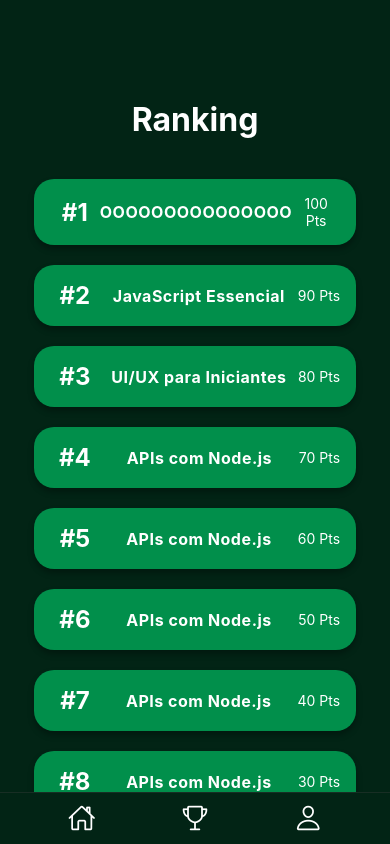
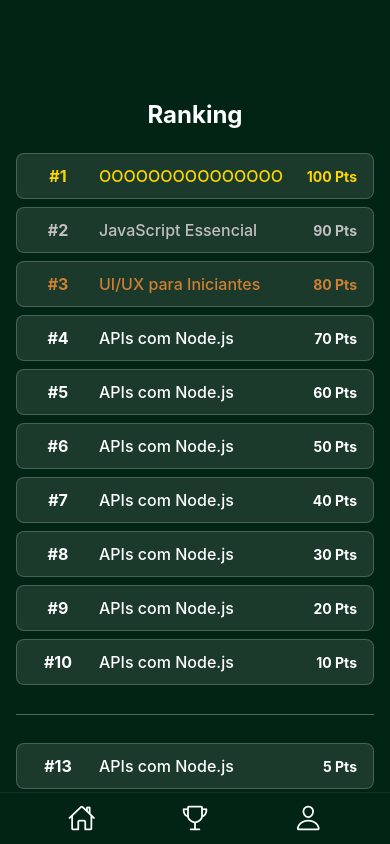
Before and after one commit to arthurfary/udescore, a React Native app in the folder frontend/: screen /Rank in a window 390 px wide. Built offline with nearby package versions, Linux system fonts and the light colour scheme.

Commit message:
ranking funcional

```diff
--- a/frontend/src/app/rank/rank.styles.ts
+++ b/frontend/src/app/rank/rank.styles.ts
@@ -3,75 +3,134 @@ import { COLORS } from "../../constants/colors";
 
 const styles = StyleSheet.create({
   container: {
+    flex: 1,
     backgroundColor: COLORS.background,
-    flex: 1,
-    alignItems: "center",
-    justifyContent: "center",
+    paddingHorizontal: 16,
+    paddingTop: 100,
   },
-  courseCard: {
-    marginBottom: 20,
-    borderRadius: 20,
-    overflow: "hidden",
-    elevation: 8,
-    shadowColor: "#000",
-    width: "90%",
-    backgroundColor: COLORS.terciary,
-    shadowOffset: {
-      width: 0,
-      height: 4,
-    },
-    shadowOpacity: 0.3,
-    shadowRadius: 6,
-  },
-  courseBackground: {
-    height: 140,
-    width: "100%",
-    position: "relative",
-    justifyContent: "flex-end",
-    borderRadius: 20,
-  },
-  courseLabel: {
-    display: "flex",
-    flexDirection: "row",
-    justifyContent: "space-between",
-    alignItems: "center",
-    padding: 16,
-  },
-  myLabel: {
-    display: "flex",
-    flexDirection: "row",
-    justifyContent: "space-between",
-    alignItems: "center",
-    padding: 16,
-    backgroundColor: COLORS.quaternary,
-  },
-  position: {
-    color: "#ffffff",
+
+  title: {
     fontSize: 24,
     fontWeight: "bold",
     textAlign: "center",
-    width: 50,
+    marginBottom: 20,
+    color: COLORS.text || "#FFFFFF",
   },
-  courseName: {
-    color: "#ffffff",
+
+  scrollView: {
+    flex: 1,
+  },
+
+  scrollContent: {
+    paddingBottom: 100, // Margem inferior para não ficar atrás do menu
+  },
+
+  rankItem: {
+    flexDirection: "row",
+    alignItems: "center",
+    backgroundColor: "rgba(255, 255, 255, 0.1)",
+    marginVertical: 4,
+    paddingVertical: 12,
+    paddingHorizontal: 16,
+    borderRadius: 8,
+    borderWidth: 1,
+    borderColor: "rgba(255, 255, 255, 0.2)",
+  },
+
+  // Estilo especial para destacar o item do usuário
+  userRankItem: {
+    backgroundColor: COLORS.quaternary,
+    borderColor: COLORS.quaternary,
+    borderWidth: 2,
+    shadowColor: COLORS.quaternary,
+    shadowOffset: {
+      width: 0,
+      height: 2,
+    },
+    shadowOpacity: 0.3,
+    shadowRadius: 4,
+    elevation: 5,
+  },
+
+  position: {
     fontSize: 16,
     fontWeight: "bold",
-    textAlign: "center",
-    letterSpacing: 0.5,
-  },
-  coursePoints: {
-    color: "#ffffff",
-    fontSize: 14,
+    width: 50,
     textAlign: "center",
   },
-  title: {
-    color: COLORS.text,
-    fontSize: 32,
+
+  name: {
+    flex: 1,
+    fontSize: 16,
+    fontWeight: "500",
+    marginLeft: 16,
+  },
+
+  // Estilo especial para destacar o nome do usuário
+  userName: {
     fontWeight: "bold",
-    marginBottom: 40,
-    textAlign: "center",
+    fontSize: 18,
+    color: "#FFFFFF",
+    textShadowColor: "rgba(0, 122, 255, 0.8)",
+    textShadowOffset: { width: 0, height: 1 },
+    textShadowRadius: 2,
+  },
+
+  points: {
+    fontSize: 14,
+    fontWeight: "bold",
+    textAlign: "right",
+    minWidth: 60,
+  },
+
+  separator: {
+    height: 20,
+    justifyContent: "center",
+    alignItems: "center",
+    marginVertical: 15,
+  },
+
+  separatorLine: {
     width: "100%",
-    paddingHorizontal: 16,
+    height: 1,
+    backgroundColor: "rgba(255, 255, 255, 0.3)",
+  },
+
+  // Estilos antigos mantidos para compatibilidade (caso ainda sejam referenciados)
+  courseCard: {
+    width: "100%",
+    marginBottom: 8,
+  },
+
+  courseLabel: {
+    flexDirection: "row",
+    alignItems: "center",
+    backgroundColor: "rgba(255, 255, 255, 0.1)",
+    padding: 12,
+    borderRadius: 8,
+  },
+
+  myLabel: {
+    flexDirection: "row",
+    alignItems: "center",
+    backgroundColor: "rgba(0, 122, 255, 0.2)",
+    padding: 12,
+    borderRadius: 8,
+    borderWidth: 1,
+    borderColor: "#007AFF",
+  },
+
+  courseName: {
+    flex: 1,
+    fontSize: 16,
+    color: "#FFFFFF",
+    marginLeft: 8,
+  },
+
+  coursePoints: {
+    fontSize: 14,
+    color: "#FFFFFF",
+    fontWeight: "bold",
   },
 });
 
--- a/frontend/src/app/rank/rank.tsx
+++ b/frontend/src/app/rank/rank.tsx
@@ -1,5 +1,12 @@
 import React from "react";
-import { ScrollView, Text, TouchableOpacity, View } from "react-native";
+import {
+  ScrollView,
+  Text,
+  TouchableOpacity,
+  View,
+  FlatList,
+  Image,
+} from "react-native";
 import { useSafeAreaInsets } from "react-native-safe-area-context";
 import styles from "./rank.styles";
 import Menu from "../../components/menu";
@@ -50,9 +57,15 @@ const meuRanking = [
   },
 ];
 
+interface RankItem {
+  position: number;
+  nome: string;
+  pontos: number;
+  isUser?: boolean;
+}
+
 const Rank: React.FC<RankProps> = ({ navigation }) => {
   const insets = useSafeAreaInsets();
-
   const meuRank = meuRanking[2];
 
   // Combina todos os ranks (com posição explícita)
@@ -98,56 +111,98 @@ const Rank: React.FC<RankProps> = ({ navigation }) => {
     extraRanking.sort((a, b) => a.position - b.position);
   }
 
+  // Função para obter cor baseada na posição
+  const getColorByPosition = (position: number) => {
+    switch (position) {
+      case 1:
+        return "#FFD700"; // Ouro
+      case 2:
+        return "#C0C0C0"; // Prata
+      case 3:
+        return "#CD7F32"; // Bronze
+      default:
+        return "#FFFFFF"; // Branco
+    }
+  };
+
+  // Renderizar item do ranking
+  const renderRankItem = ({ item }: { item: RankItem }) => {
+    const positionColor = getColorByPosition(item.position);
+    const nameColor = getColorByPosition(item.position);
+    const pointsColor = getColorByPosition(item.position);
+
+    return (
+      <View style={[styles.rankItem, item.isUser && styles.userRankItem]}>
+        <Text style={[styles.position, { color: positionColor }]}>
+          #{item.position}
+        </Text>
+
+        <Text
+          style={[
+            styles.name,
+            { color: nameColor },
+            item.isUser && styles.userName,
+          ]}
+        >
+          {item.nome}
+        </Text>
+
+        <Text style={[styles.points, { color: pointsColor }]}>
+          {item.pontos} Pts
+        </Text>
+      </View>
+    );
+  };
+
+  // Preparar dados para o FlatList
+  const top10Data = top10.map((item, index) => ({
+    ...item,
+    position: index + 1,
+    isUser: item.nome === meuRank.nome,
+  }));
+
+  const extraData = extraRanking.map((item) => ({
+    ...item,
+    isUser: item.nome === meuRank.nome,
+  }));
+
   return (
     <>
-      <ScrollView
-        contentContainerStyle={{
-          padding: 16,
-          paddingBottom: 100 + insets.bottom,
-          paddingTop: 100 + insets.top,
-          width: "100%",
-          justifyContent: "center",
-          alignItems: "center",
-        }}
-        style={{ flex: 1, backgroundColor: COLORS.background }}
-      >
+      <View style={styles.container}>
         <Text style={styles.title}>Ranking</Text>
 
-        {/* Top 10 sempre */}
-        {top10.map((aluno, index) => {
-          const isUser = aluno.nome === meuRank.nome;
-          return (
-            <TouchableOpacity key={index} style={styles.courseCard}>
-              <View style={isUser ? styles.myLabel : styles.courseLabel}>
-                <Text style={styles.position}>{"#" + (index + 1)}</Text>
-                <Text style={styles.courseName}>{aluno.nome}</Text>
-                <Text style={styles.coursePoints}>{aluno.pontos} Pts</Text>
-              </View>
-            </TouchableOpacity>
-          );
-        })}
+        <ScrollView
+          style={styles.scrollView}
+          contentContainerStyle={styles.scrollContent}
+        >
+          {/* Top 10 */}
+          <FlatList
+            data={top10Data}
+            renderItem={renderRankItem}
+            keyExtractor={(item) => `top10-${item.position}`}
+            scrollEnabled={false}
+          />
 
-        <>
-          <View style={{ marginTop: 24, width: "100%" }} />
-          {extraRanking.map((aluno, index) => (
-            <TouchableOpacity key={index} style={styles.courseCard}>
-              <View
-                style={
-                  aluno.nome === meuRank.nome
-                    ? styles.myLabel
-                    : styles.courseLabel
-                }
-              >
-                <Text style={styles.position}>{"#" + aluno.position}</Text>
-                <Text style={styles.courseName}>{aluno.nome}</Text>
-                <Text style={styles.coursePoints}>{aluno.pontos} Pts</Text>
-              </View>
-            </TouchableOpacity>
-          ))}
-        </>
-      </ScrollView>
+          {/* Separador se houver ranking extra */}
+          {extraData.length > 0 && (
+            <View style={styles.separator}>
+              <View style={styles.separatorLine} />
+            </View>
+          )}
+
+          {/* Ranking extra (ao redor do usuário) */}
+          <FlatList
+            data={extraData}
+            renderItem={renderRankItem}
+            keyExtractor={(item) => `extra-${item.position}`}
+            scrollEnabled={false}
+          />
+        </ScrollView>
+      </View>
+
       <Menu navigation={navigation} />
     </>
   );
 };
+
 export default Rank;
--- a/frontend/src/app/ranking/index.ts
+++ /dev/null
@@ -1,2 +0,0 @@
-export { default } from './ranking';
-export * from './ranking.hook';
```
Also changed, not shown: frontend/src/app/ranking/ranking.hook.ts (deleted, +0 -40 lines), frontend/src/app/ranking/ranking.styles.ts (deleted, +0 -74 lines), frontend/src/app/ranking/ranking.tsx (deleted, +0 -87 lines).
